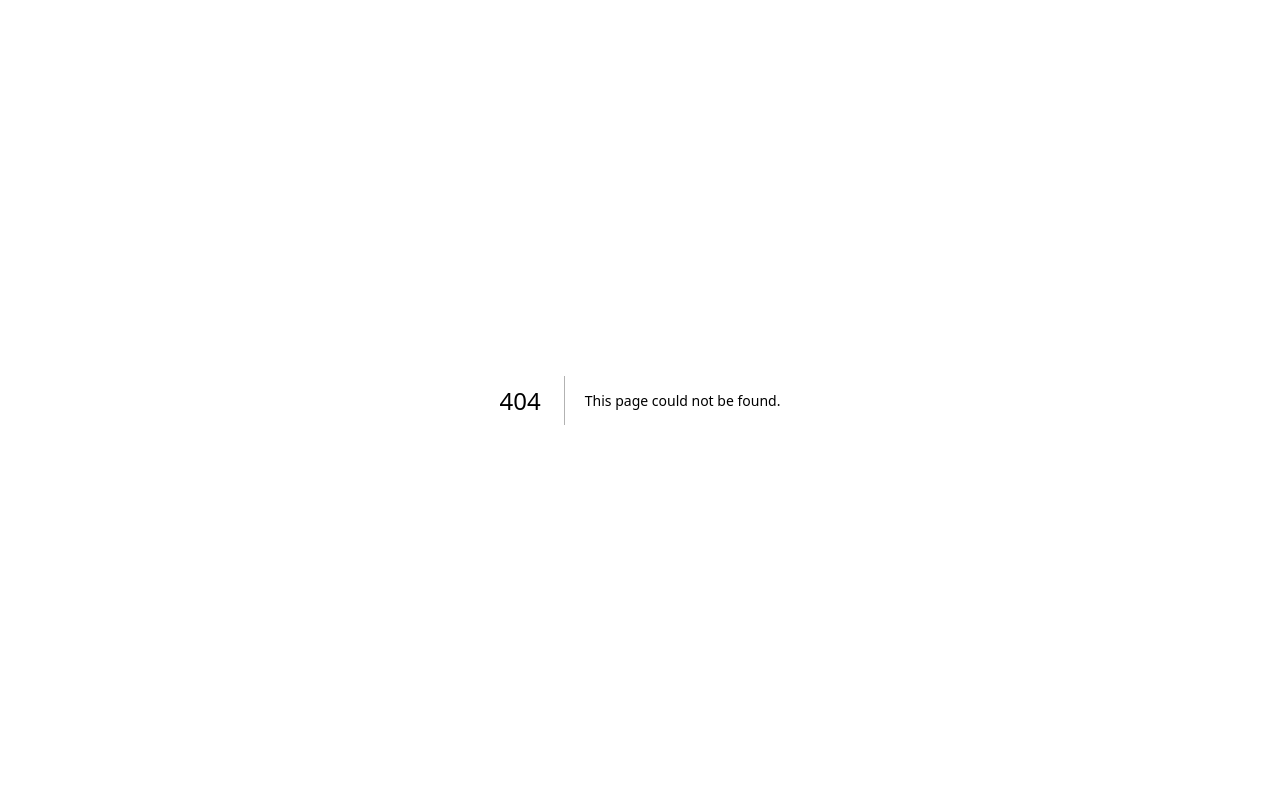
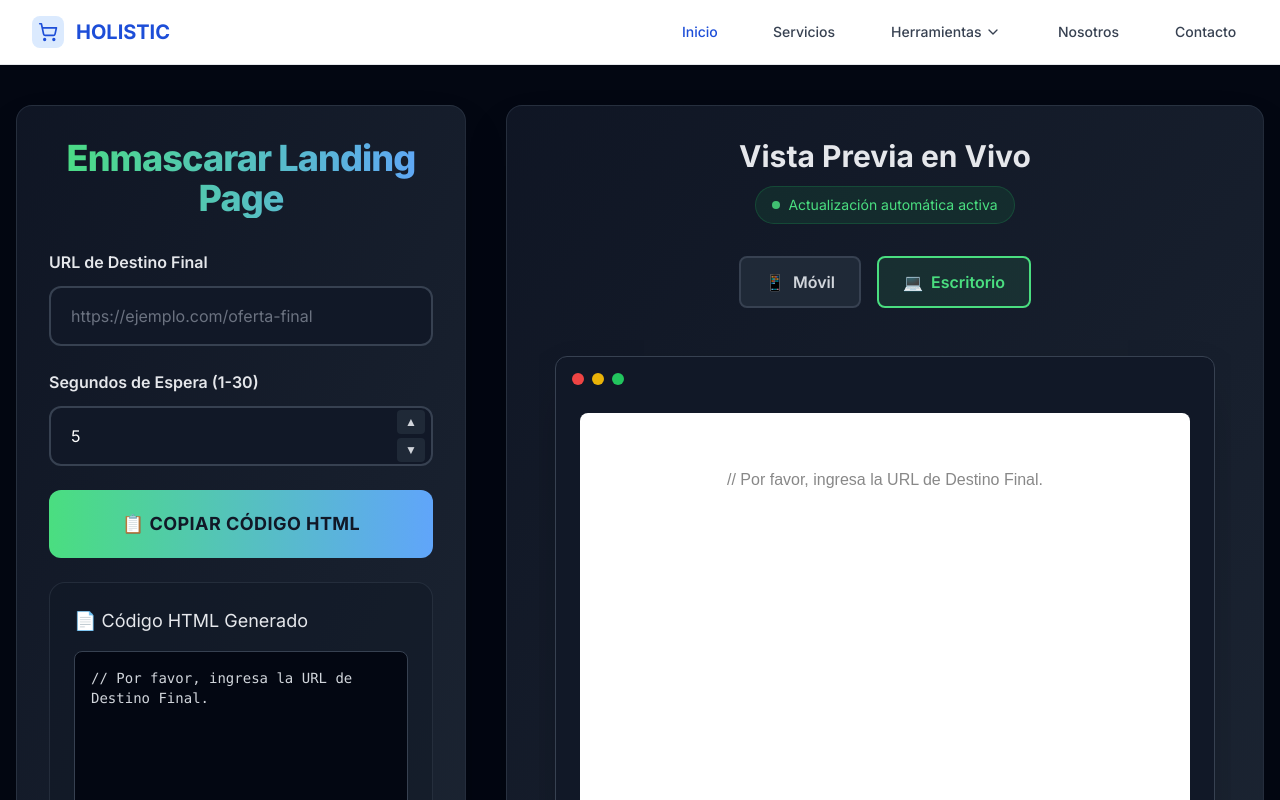
Before and after one commit to Andres1439/holistic, a Next.js app: page /herramientas/pre-landing in a window 1280 px wide. Before the commit this address had no page. Shown: the top 800 px of the page. Built offline with nearby package versions, Linux system fonts and the light colour scheme.

Commit message:
Corrigiendo nombre a pre-landing

```diff
--- a/src/app/herramientas/demo/page.tsx
+++ b/src/app/herramientas/pre-landing/page.tsx
@@ -74,7 +74,7 @@ const LandingPageModal = ({ countdown, finalUrl, isActive }: { countdown: number
   )
 }
 
-export default function DemoPage() {
+export default function PreLandingPage() {
   const [finalUrl, setFinalUrl] = useState("")
   const [countdown, setCountdown] = useState(5)
   const [activeDevice, setActiveDevice] = useState("desktop")
@@ -169,7 +169,7 @@ export default function DemoPage() {
             <div className="bg-gradient-to-br from-gray-900/90 to-gray-800/90 backdrop-blur-sm p-6 lg:p-8 rounded-2xl shadow-2xl border border-gray-700/50 xl:sticky xl:top-6 h-full flex flex-col">
 
               <h1 className="text-2xl lg:text-3xl xl:text-4xl font-extrabold bg-gradient-to-r from-green-400 to-blue-400 bg-clip-text text-transparent mb-6 lg:mb-8 text-center tracking-tight">
-                Enmascar Landing Page
+                Enmascarar Landing Page
               </h1>
 
               {/* URL Input */}
--- a/src/components/Navbar.tsx
+++ b/src/components/Navbar.tsx
@@ -76,10 +76,10 @@ export default function Navbar() {
                        Dashboard
                      </Link>
                      <Link
-                       href="/herramientas/demo"
+                       href="/herramientas/pre-landing"
                        className="block px-4 py-2 text-sm text-gray-700 hover:bg-blue-50 hover:text-blue-600 transition-colors duration-200"
                      >
-                       Demo
+                       Pre-Landing
                      </Link>
                      <Link
                        href="/herramientas/competidores"
@@ -149,9 +149,9 @@ export default function Navbar() {
                              Dashboard
                            </Link>
                          </SelectItem>
-                         <SelectItem value="demo">
-                           <Link href="/herramientas/demo" className="block w-full">
-                             Demo
+                         <SelectItem value="pre-landing">
+                           <Link href="/herramientas/pre-landing" className="block w-full">
+                             Pre-Landing
                            </Link>
                          </SelectItem>
                          <SelectItem value="competidores">
```
